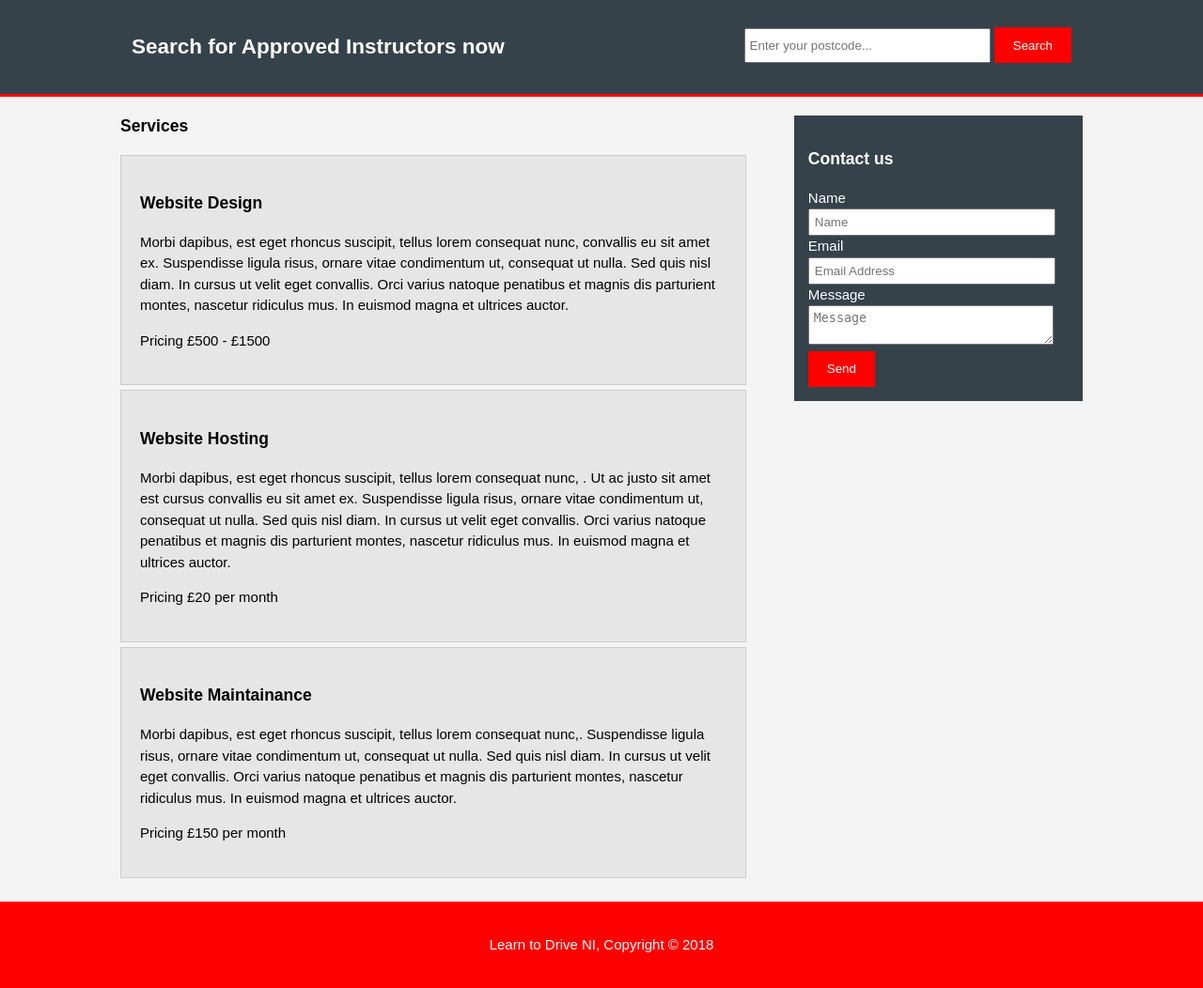
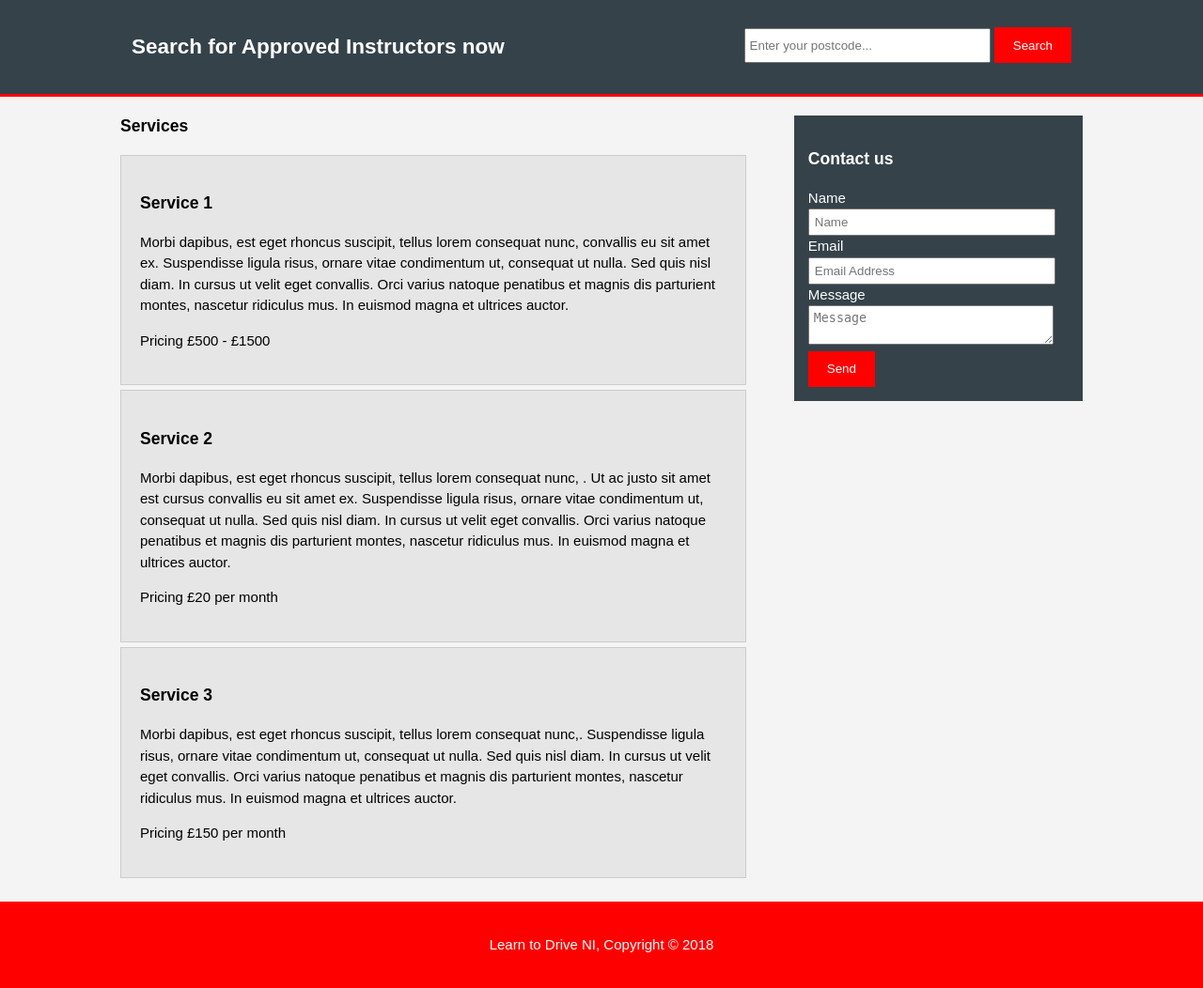
Before and after one commit to drewbo1/learntodrive, a PHP site: page /services.php in a window 1280 px wide. Shown: the part 123-1175 px from the top of the page at 94% size. Run offline with PHP 8.4, Linux system fonts and the light colour scheme.

Commit message:
changes to text

```diff
--- a/services.php
+++ b/services.php
@@ -43,17 +43,17 @@
   <h1 class="page-title">Services</h1>
   <ul id="services">
     <li>
-      <h3>Website Design</h3>
+      <h3>Service 1</h3>
       <p>Morbi dapibus, est eget rhoncus suscipit, tellus lorem consequat nunc, convallis eu sit amet ex. Suspendisse ligula risus, ornare vitae condimentum ut, consequat ut nulla. Sed quis nisl diam. In cursus ut velit eget convallis. Orci varius natoque penatibus et magnis dis parturient montes, nascetur ridiculus mus. In euismod magna et ultrices auctor.</p>
       <p>Pricing £500 - £1500</p>
     </li>
     <li>
-      <h3>Website Hosting</h3>
+      <h3>Service 2</h3>
       <p>Morbi dapibus, est eget rhoncus suscipit, tellus lorem consequat nunc, . Ut ac justo sit amet est cursus convallis eu sit amet ex. Suspendisse ligula risus, ornare vitae condimentum ut, consequat ut nulla. Sed quis nisl diam. In cursus ut velit eget convallis. Orci varius natoque penatibus et magnis dis parturient montes, nascetur ridiculus mus. In euismod magna et ultrices auctor.</p>
       <p>Pricing £20 per month</p>
     </li>
     <li>
-      <h3>Website Maintainance</h3>
+      <h3>Service 3</h3>
       <p>Morbi dapibus, est eget rhoncus suscipit, tellus lorem consequat nunc,. Suspendisse ligula risus, ornare vitae condimentum ut, consequat ut nulla. Sed quis nisl diam. In cursus ut velit eget convallis. Orci varius natoque penatibus et magnis dis parturient montes, nascetur ridiculus mus. In euismod magna et ultrices auctor.</p>
       <p>Pricing £150 per month</p>
     </li>
```
